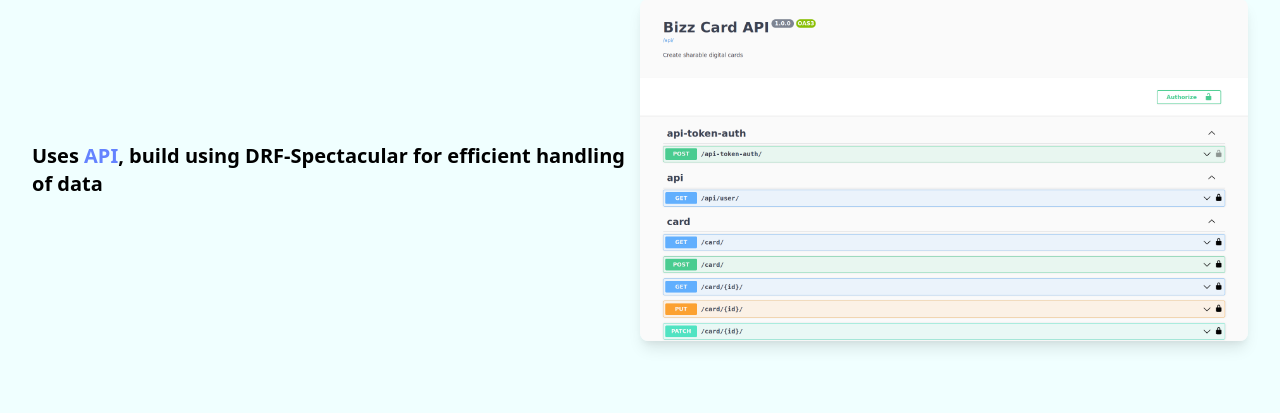
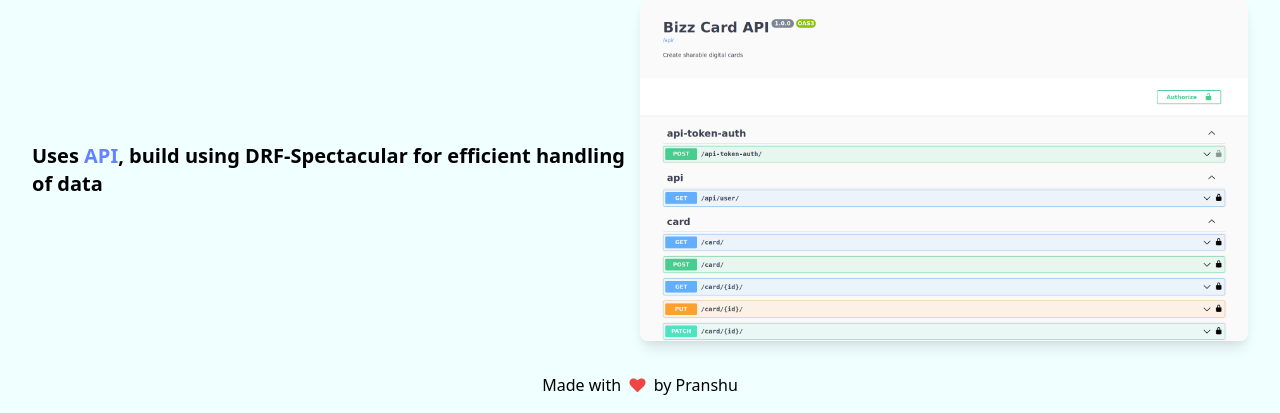
Before and after one commit to Pranshu1902/Bizz-Card, a Django app: template templates/home.html in a window 1280 px wide. Shown: the part 784-1197 px from the top of the page. Before the commit the page ends 1132 px from the top, so only its background shows below. Run offline with Django 4.2, Linux system fonts and the light colour scheme; the template is opened without the code that fills it, so the values that code supplies are empty.

Commit message:
added portfolio link

```diff
--- a/templates/home.html
+++ b/templates/home.html
@@ -80,5 +80,16 @@
         />
       </div>
     </div>
+    <div class="flex justify-center items-center">
+      Made with &nbsp;<i class="fa fa-heart text-red-500"></i>&nbsp; by&nbsp;
+      <a
+        href="https://pranshu1902.netlify.app"
+        target="_blank"
+        rel="noreferrer"
+        class="transition duration-300 hover:underline hover:font-bold hoer:text-blue-900"
+      >
+        Pranshu
+      </a>
+    </div>
   </div>
 </html>
```
